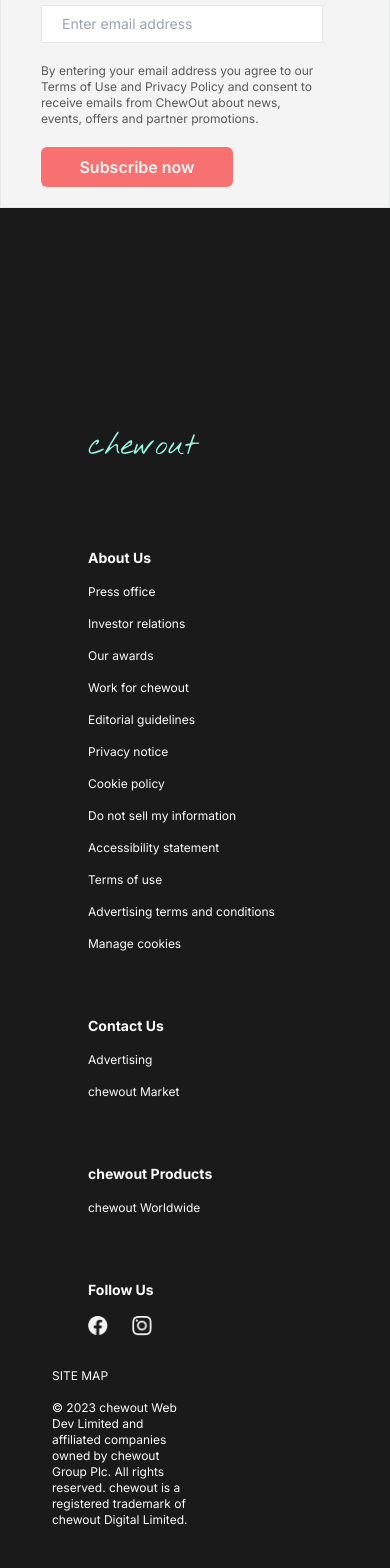
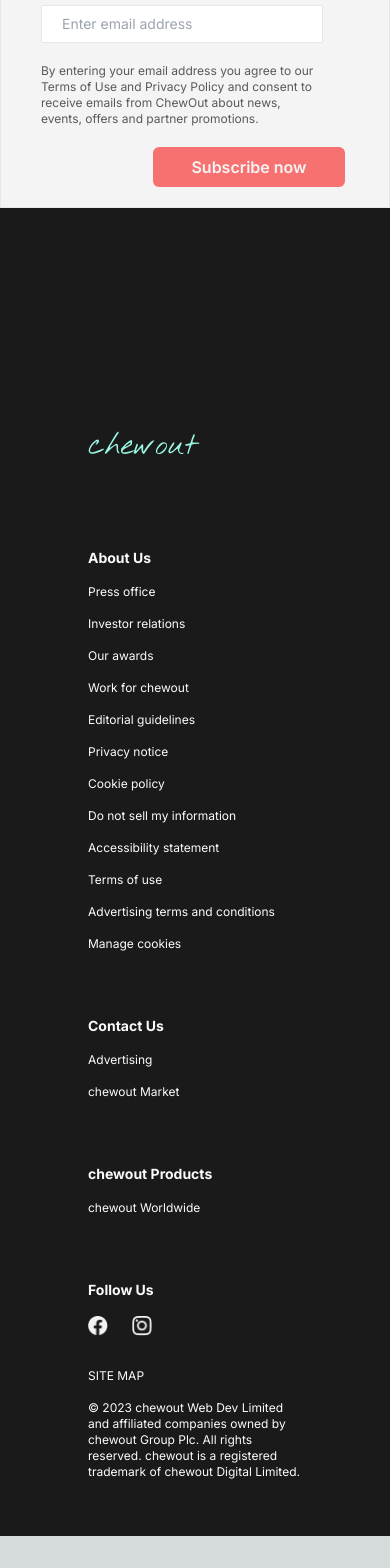
Before and after one commit to RunningFok/travel-blog, a Next.js app: page / in a window 390 px wide. Shown: the part 2780-4348 px from the top of the page. After the commit the page ends 4316 px from the top, so only its background shows below. Built offline with nearby package versions, Linux system fonts and the light colour scheme.

Commit message:
chagned footer width and subbox button margin

```diff
--- a/src/app/shared/Footer.tsx
+++ b/src/app/shared/Footer.tsx
@@ -45,9 +45,9 @@ export default function Footer() {
             <SocialLinks />
           </div>
         </div>
-        <div className="px-3 md:px-12 ">
+        <div className="px-12 ">
           <h6 className="text-xs mt-8">SITE MAP</h6>
-          <p className="text-xs my-4 w-3/6">
+          <p className="text-xs my-4 md:w-3/6">
             © 2023 chewout Web Dev Limited and affiliated companies owned by
             chewout Group Plc. All rights reserved. chewout is a registered
             trademark of chewout Digital Limited.
--- a/src/app/shared/Subscription.tsx
+++ b/src/app/shared/Subscription.tsx
@@ -21,7 +21,7 @@ export default function Subsecription(props: Props) {
           events, offers and partner promotions.
         </p>
       </div>
-      <div className="flex pt-5 md:pl-0 md:pr-10 lg:pl-0 lg:pr-10 ">
+      <div className="flex pl-28 pt-5 md:pl-0 md:pr-10 lg:pl-0 lg:pr-10 ">
         <button className="bg-red-400 rounded-md text-neutral-100 font-semibold w-48 py-2 min-w-[100px]">
           Subscribe now
         </button>
```
